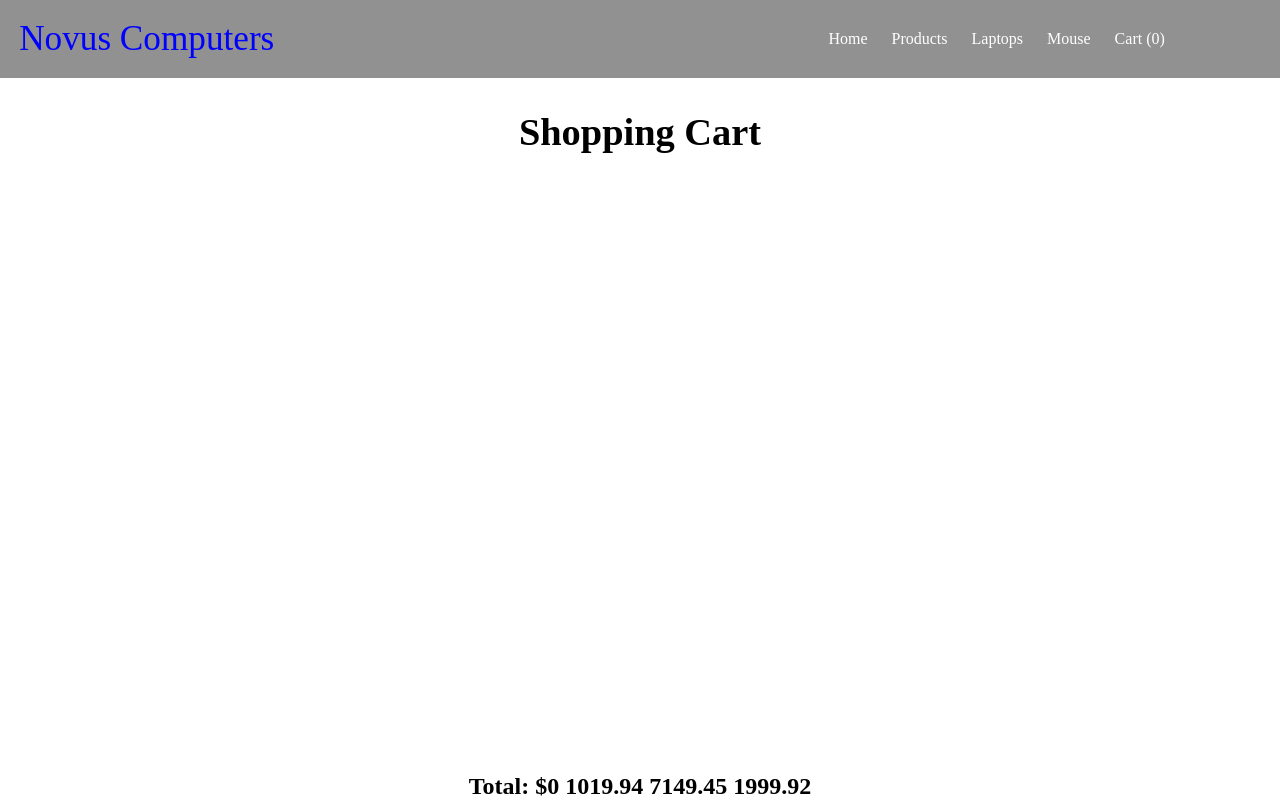
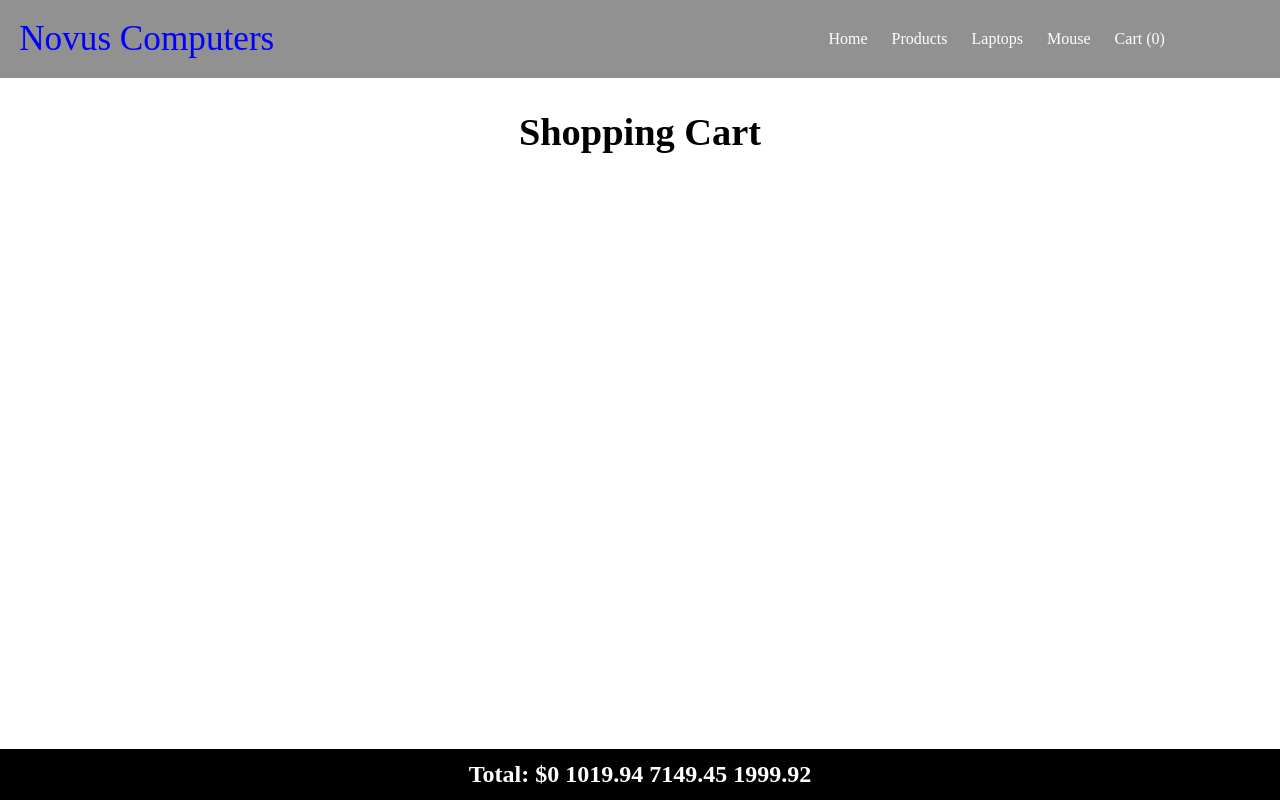
Before and after one commit to Khrononian/Shopping-Cart, a React (Create React App) app: page /cart in a window 1280 px wide. Built offline with nearby package versions, Linux system fonts and the light colour scheme.

Commit message:
New styling

```diff
--- a/src/Assets/Cart.css
+++ b/src/Assets/Cart.css
@@ -46,4 +46,20 @@
     position: absolute;
     bottom: 0;
     width: 100%;
+    display: flex;
+    justify-content: center;
+    align-items: center;
+    background: black;
+    padding: .75em;
+    color: white;
 }
+
+.footer-btn {
+    margin-left: 3.5rem;
+    font-size: 1.2rem;
+    background: black;
+    border: 2px solid white;
+    color: white;
+    padding: .3em;
+    cursor: pointer;
+}
```
